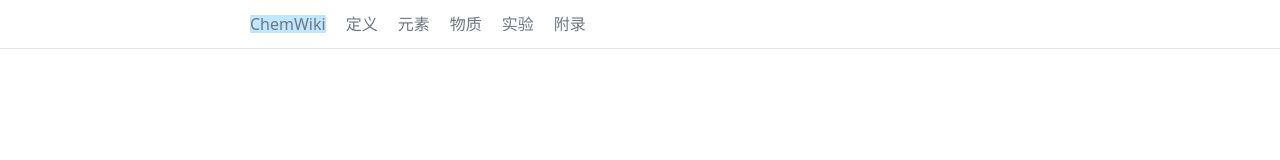
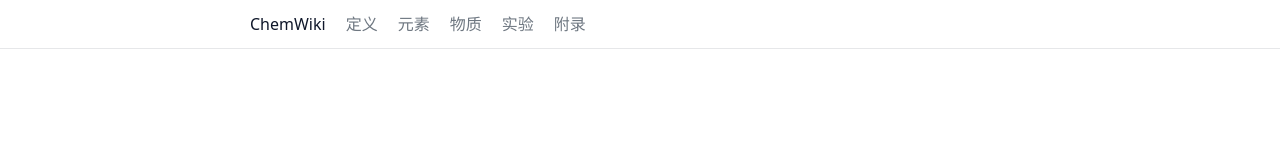
Before and after one commit to MrWillCom/ChemWiki, a Next.js app: page / in a window 1280 px wide. Shown: the top 160 px of the page. Built offline with nearby package versions, Linux system fonts and the light colour scheme; a small style sheet from the web is missing.

Commit message:
Update NavBar styles

```diff
--- a/src/components/NavBar.module.scss
+++ b/src/components/NavBar.module.scss
@@ -34,6 +34,6 @@
   }
 
   &.active span {
-    background-color: var(--color-nav-highlight-background);
+    color: var(--color-nav-text-selected);
   }
 }
--- a/src/styles/globals.scss
+++ b/src/styles/globals.scss
@@ -26,6 +26,7 @@
   --height-nav: 48px;
   --color-nav-text: var(--color-text-secondary);
   --color-nav-text-hover: var(--color-body-text);
+  --color-nav-text-selected: var(--color-body-text);
   --color-nav-background: var(--color-body-background);
   --color-nav-border: var(--color-border);
   --color-nav-highlight-background: var(--color-accent-highlight-background);
```
